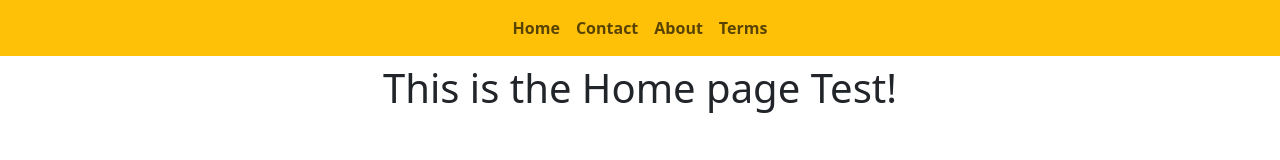
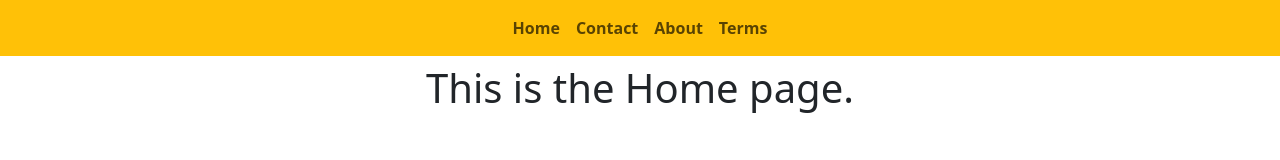
Before and after one commit to srijonashraf/Basic-Node-Navigate, a website: page home.html in a window 1280 px wide. Drawn offline with nearby package versions, Linux system fonts and the light colour scheme.

Commit message:
home updated

```diff
--- a/home.html
+++ b/home.html
@@ -31,7 +31,7 @@
       </nav>
     </div>
 
-    <h1 class="text-center mt-2">This is the Home page Test!</h1>
+    <h1 class="text-center mt-2">This is the Home page.</h1>
 
     <script
       src="https://cdn.jsdelivr.net/npm/bootstrap@5.3.1/dist/js/bootstrap.bundle.min.js"
```
